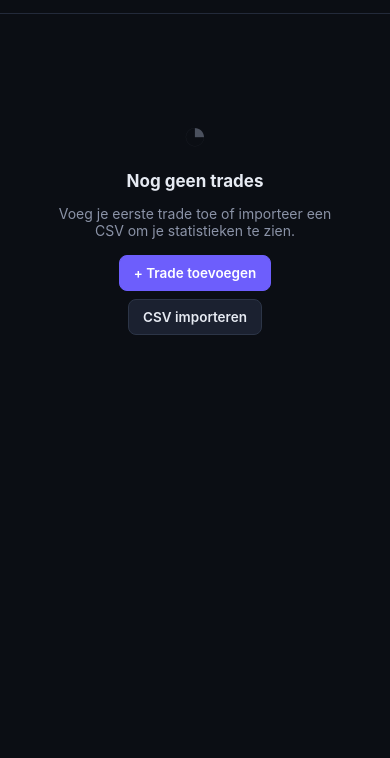
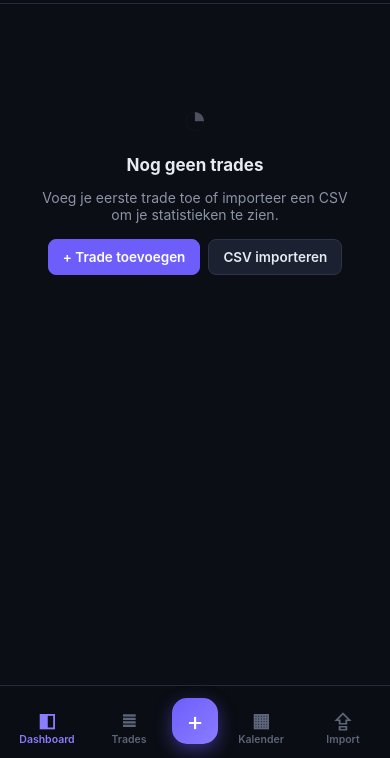
Before and after one commit to Ahmed-132/tradejournal, a plain HTML site: page index.html in a window 390 px wide. Shown: the part 86-844 px from the top of the page. Drawn offline with Linux system fonts and the light colour scheme.

Commit message:
Add mobile bottom tab bar for iPhone navigation
Co-Authored-By: Claude Opus 4.8 <noreply@anthropic.com>

```diff
--- a/app.js
+++ b/app.js
@@ -119,6 +119,7 @@
 
   function switchView(name) {
     $$('.nav-item').forEach(b => b.classList.toggle('active', b.dataset.view === name));
+    $$('.tab[data-view]').forEach(b => b.classList.toggle('active', b.dataset.view === name));
     $$('.view').forEach(v => v.classList.toggle('hidden', v.dataset.view !== name));
     $('#viewTitle').textContent = VIEW_META[name][0];
     $('#viewSubtitle').textContent = VIEW_META[name][1];
@@ -888,6 +889,8 @@
 
   // ---------- Wire up ----------
   $$('.nav-item').forEach(b => b.addEventListener('click', () => switchView(b.dataset.view)));
+  $$('.tab[data-view]').forEach(b => b.addEventListener('click', () => switchView(b.dataset.view)));
+  $('#addTradeTab')?.addEventListener('click', () => openTradeModal(null));
   $('#addTradeBtn').addEventListener('click', () => openTradeModal(null));
   $('#settingsBtn').addEventListener('click', openSettings);
   $('#rangeFilter').addEventListener('change', renderAll);
--- a/index.html
+++ b/index.html
@@ -2,7 +2,10 @@
 <html lang="nl">
 <head>
   <meta charset="UTF-8" />
-  <meta name="viewport" content="width=device-width, initial-scale=1.0" />
+  <meta name="viewport" content="width=device-width, initial-scale=1.0, viewport-fit=cover" />
+  <meta name="apple-mobile-web-app-capable" content="yes" />
+  <meta name="apple-mobile-web-app-status-bar-style" content="black-translucent" />
+  <meta name="apple-mobile-web-app-title" content="TradeJournal" />
   <meta name="theme-color" content="#0b0e14" />
   <link rel="manifest" href="manifest.webmanifest" />
   <link rel="icon" href="assets/icon.svg" type="image/svg+xml" />
@@ -65,6 +68,15 @@
     </main>
   </div>
 
+  <!-- Mobile bottom tab bar -->
+  <nav class="tabbar">
+    <button class="tab active" data-view="dashboard"><span class="tab-ic">◧</span><span>Dashboard</span></button>
+    <button class="tab" data-view="trades"><span class="tab-ic">≣</span><span>Trades</span></button>
+    <button class="tab tab-add" id="addTradeTab"><span class="tab-plus">+</span></button>
+    <button class="tab" data-view="calendar"><span class="tab-ic">▦</span><span>Kalender</span></button>
+    <button class="tab" data-view="import"><span class="tab-ic">⇪</span><span>Import</span></button>
+  </nav>
+
   <!-- Modal root -->
   <div id="modalRoot"></div>
   <div id="toast" class="toast hidden"></div>
--- a/styles.css
+++ b/styles.css
@@ -224,6 +224,32 @@ tbody tr:hover .row-actions { opacity: 1; }
   font-size: 13.5px; font-weight: 600; animation: pop .16s ease;
 }
 
+/* ---------- Mobile bottom tab bar ---------- */
+.tabbar { display: none; }
+@media (max-width: 860px) {
+  .tabbar {
+    display: flex; position: fixed; left: 0; right: 0; bottom: 0; z-index: 90;
+    background: rgba(11,14,20,0.92); backdrop-filter: blur(14px);
+    border-top: 1px solid var(--border);
+    padding: 6px 6px calc(6px + env(safe-area-inset-bottom, 0px));
+    justify-content: space-around; align-items: flex-end;
+  }
+  .tab {
+    flex: 1; display: flex; flex-direction: column; align-items: center; gap: 3px;
+    background: none; border: none; color: var(--muted-2); cursor: pointer;
+    font-size: 10.5px; font-weight: 600; font-family: inherit; padding: 6px 2px;
+  }
+  .tab .tab-ic { font-size: 19px; line-height: 1; }
+  .tab.active { color: var(--brand-2); }
+  .tab-add { flex: 0 0 auto; }
+  .tab-add .tab-plus {
+    display: grid; place-items: center; width: 46px; height: 46px; margin-bottom: 2px;
+    background: linear-gradient(135deg, var(--brand), var(--brand-2)); color: #fff;
+    border-radius: 15px; font-size: 26px; font-weight: 400; line-height: 1;
+    box-shadow: 0 6px 18px rgba(109,94,252,0.45);
+  }
+}
+
 .section-gap { margin-top: 24px; }
 .flex { display: flex; }
 .between { justify-content: space-between; }
@@ -234,6 +260,14 @@ tbody tr:hover .row-actions { opacity: 1; }
 @media (max-width: 860px) {
   #app { grid-template-columns: 1fr; }
   .sidebar { display: none; }
-  .stats-grid { grid-template-columns: repeat(2, 1fr); }
+  .stats-grid { grid-template-columns: repeat(2, 1fr); gap: 12px; }
   .two-col { grid-template-columns: 1fr; }
+  .topbar { padding: max(16px, env(safe-area-inset-top)) 18px 14px; }
+  .topbar h1 { font-size: 20px; }
+  #views { padding: 18px 18px 96px; }
+  .form-grid { grid-template-columns: 1fr; }
+  .cal-cell { min-height: 58px; padding: 5px; }
+  .cal-cell .day-pnl { font-size: 11px; }
+  .cal-cell .day-trades { display: none; }
+  .modal { max-height: 92vh; }
 }
--- a/sw.js
+++ b/sw.js
@@ -1,5 +1,5 @@
 /* Minimal offline cache so the app works as an installed PWA */
-const CACHE = 'tradejournal-v1';
+const CACHE = 'tradejournal-v2';
 const ASSETS = ['./', './index.html', './styles.css', './app.js', './manifest.webmanifest', './assets/icon.svg'];
 
 self.addEventListener('install', e => {
```
